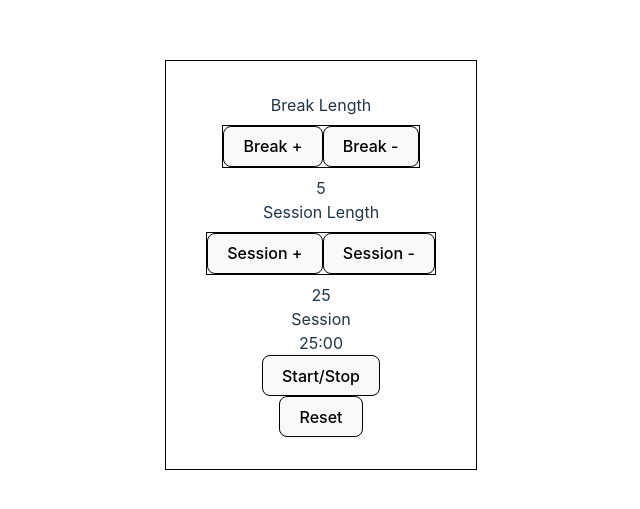
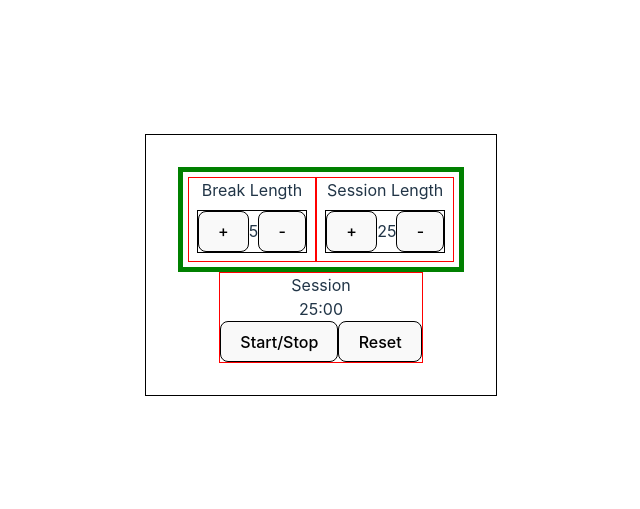
Before and after one commit to katereverie/fcc-proj-PomodoroTimer, a React (Vite) app in the folder pomodoro-timer/: page / in a window 1280 px wide. Shown: the part 135-644 px from the top of the page, without its empty margins (319-959 px from the left). Built offline with nearby package versions, Linux system fonts and the light colour scheme.

Commit message:
update: add increment, decrement, reset func

```diff
--- a/pomodoro-timer/src/App.jsx
+++ b/pomodoro-timer/src/App.jsx
@@ -5,33 +5,72 @@ export default function App() {
 
   const [breakLength, setBreakLength] = useState(5);
   const [sessionLength, setSessionLength] = useState(25);
+  const [timeLeft, setTimeLeft] = useState(`25:00`);
+
+  const decrement = (e) => {
+    // consistent with increment, convert to number
+    const value = Number(e.target.value);
+    if (value === 1 ) return;
+    if (e.target.id === 'break-decrement') setBreakLength(value - 1);
+    if (e.target.id === 'session-decrement') {
+      setSessionLength(() => {
+        const newSessionLength = value - 1;
+        setTimeLeft(`${newSessionLength}:00`);
+        return newSessionLength;
+      });
+    }
+
+
+  }
+
+  const increment = (e) => {
+    // conver string value to number
+    const value = Number(e.target.value);
+    if (value === 60) return;
+    if (e.target.id === 'break-increment') setBreakLength(value + 1);
+    if (e.target.id === 'session-increment') {
+      setSessionLength(() => {
+        const newSessionLength = value + 1;
+        setTimeLeft(`${newSessionLength}:00`);
+        return newSessionLength;
+      });
+    }
+  }
+
+  const reset = () => {
+    setBreakLength(5);
+    setSessionLength(25);
+    setTimeLeft(`25:00`);
+  }
 
 
   return (
       <>
-            <div className='break-wrapper'>
+        <div id='break-session-wrapper'>
+          <div className='wrapper'>
               <label id='break-label'>Break Length</label>
               <div className='btn-wrapper'>
-                    <button id='break-increment'>Break +</button>
-                    <button id='break-decrement'>Break -</button>
+                  <button id='break-increment' value={breakLength} onClick={increment}>+</button>
+                  <div id='break-length'>{breakLength}</div>
+                  <button id='break-decrement' value={breakLength} onClick={decrement}>-</button>
               </div>
-                <div id='break-length'>{breakLength}</div>
           </div>
-            <div className='session-wrapper'>
+          <div className='wrapper'>
               <label id='session-label'>Session Length</label>
               <div className='btn-wrapper'>
-                    <button id='session-increment'>Session +</button>
-                    <button id='session-decrement'>Session -</button>
+                  <button id='session-increment' value={sessionLength} onClick={increment}>+</button>
+                  <div id='session-length'>{sessionLength}</div>
+                  <button id='session-decrement' value={sessionLength} onClick={decrement}>-</button>
               </div>
-                <div id='session-length'>{sessionLength}</div>
           </div>
-            <div className='timer-wrapper'>
+        </div>
+        <div className='wrapper'>
             <label id='timer-label'>Session</label>
-                <div id='time-left'>25:00</div>
+            <div id='time-left'>{timeLeft}</div>
+            <button id='start_stop'>Start/Stop</button>
+            <button id='reset' onClick={reset}>Reset</button>
+            <audio id='beep'></audio>
         </div>
-            <button id='start_stop'>Start/Stop</button>
-            <button id='reset'>Reset</button>
-            <audio id='beep'></audio>
       </>
   )
 }
```
Lines whose indentation alone changed are shown as unchanged.
